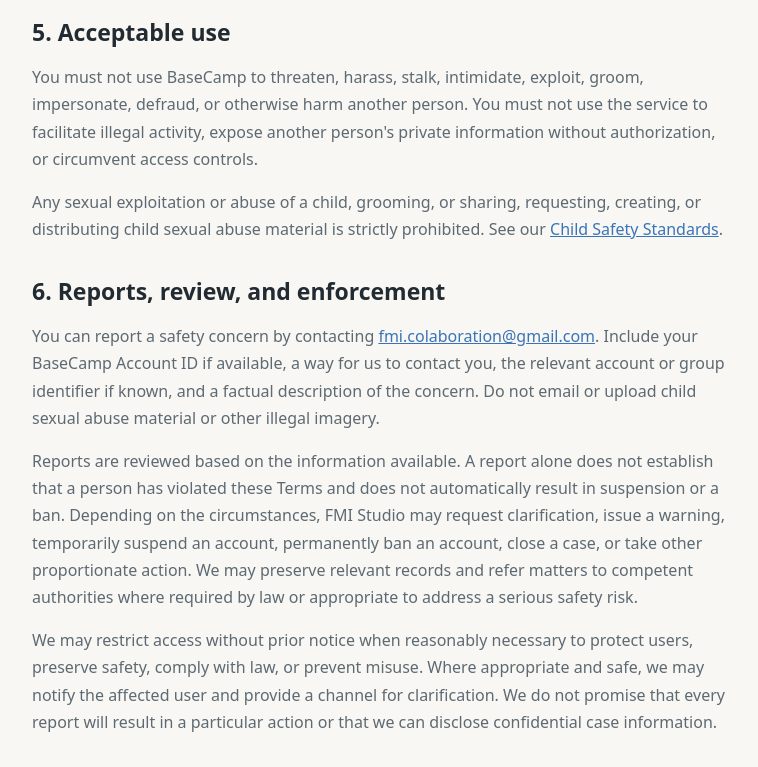
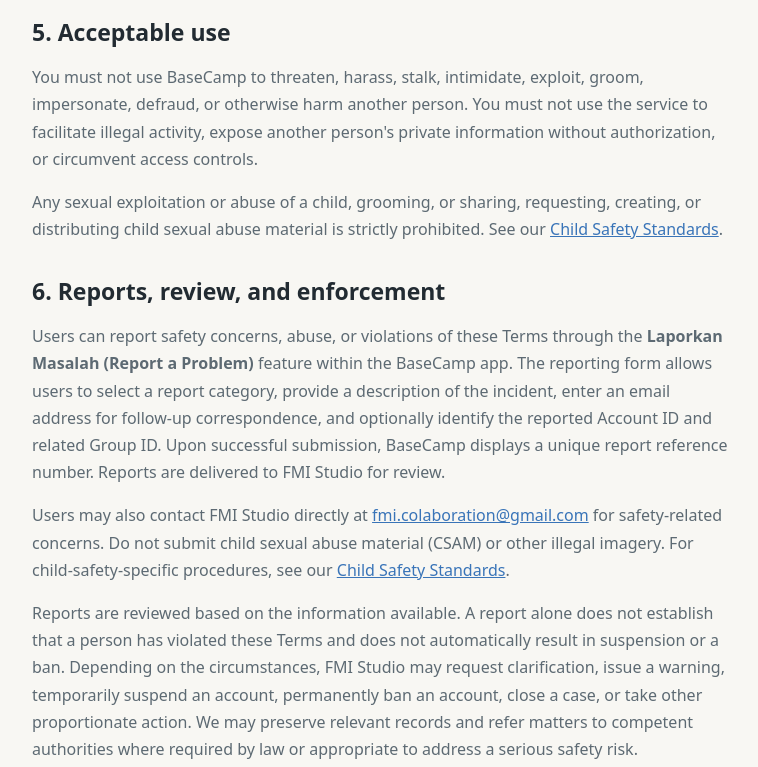
Before and after one commit to FMI-Studio/FMI-Studio.github.io, a plain HTML site: page legal/basecamp/terms.html in a window 1280 px wide. Shown: the part 1346-2113 px from the top of the page, without its empty margins (186-944 px from the left). Drawn offline with Linux system fonts and the light colour scheme.

Commit message:
Update BaseCamp Terms with live in-app safety reporting

```diff
--- a/legal/basecamp/terms.html
+++ b/legal/basecamp/terms.html
@@ -15,7 +15,7 @@
 <main>
 <div class="eyebrow">BaseCamp · Legal</div>
 <h1>Terms of Service</h1>
-<p class="meta">Effective date: November 21, 2026 · Last updated: November 21, 2026</p>
+<p class="meta">Effective date: November 21, 2026 · Last updated: November 23, 2026</p>
 <div class="notice"><p>These Terms govern your use of BaseCamp, a private-group and location-based presence application operated by FMI Studio. By creating an account or using BaseCamp, you agree to these Terms.</p></div>
 
 <h2>1. Eligibility and age requirement</h2>
@@ -37,7 +37,8 @@
 <p>Any sexual exploitation or abuse of a child, grooming, or sharing, requesting, creating, or distributing child sexual abuse material is strictly prohibited. See our <a href="/legal/basecamp/child-safety.html">Child Safety Standards</a>.</p>
 
 <h2>6. Reports, review, and enforcement</h2>
-<p>You can report a safety concern by contacting <a href="mailto:fmi.colaboration@gmail.com">fmi.colaboration@gmail.com</a>. Include your BaseCamp Account ID if available, a way for us to contact you, the relevant account or group identifier if known, and a factual description of the concern. Do not email or upload child sexual abuse material or other illegal imagery.</p>
+<p>Users can report safety concerns, abuse, or violations of these Terms through the <strong>Laporkan Masalah (Report a Problem)</strong> feature within the BaseCamp app. The reporting form allows users to select a report category, provide a description of the incident, enter an email address for follow-up correspondence, and optionally identify the reported Account ID and related Group ID. Upon successful submission, BaseCamp displays a unique report reference number. Reports are delivered to FMI Studio for review.</p>
+<p>Users may also contact FMI Studio directly at <a href="mailto:fmi.colaboration@gmail.com">fmi.colaboration@gmail.com</a> for safety-related concerns. Do not submit child sexual abuse material (CSAM) or other illegal imagery. For child-safety-specific procedures, see our <a href="/legal/basecamp/child-safety.html">Child Safety Standards</a>.</p>
 <p>Reports are reviewed based on the information available. A report alone does not establish that a person has violated these Terms and does not automatically result in suspension or a ban. Depending on the circumstances, FMI Studio may request clarification, issue a warning, temporarily suspend an account, permanently ban an account, close a case, or take other proportionate action. We may preserve relevant records and refer matters to competent authorities where required by law or appropriate to address a serious safety risk.</p>
 <p>We may restrict access without prior notice when reasonably necessary to protect users, preserve safety, comply with law, or prevent misuse. Where appropriate and safe, we may notify the affected user and provide a channel for clarification. We do not promise that every report will result in a particular action or that we can disclose confidential case information.</p>
 
```
